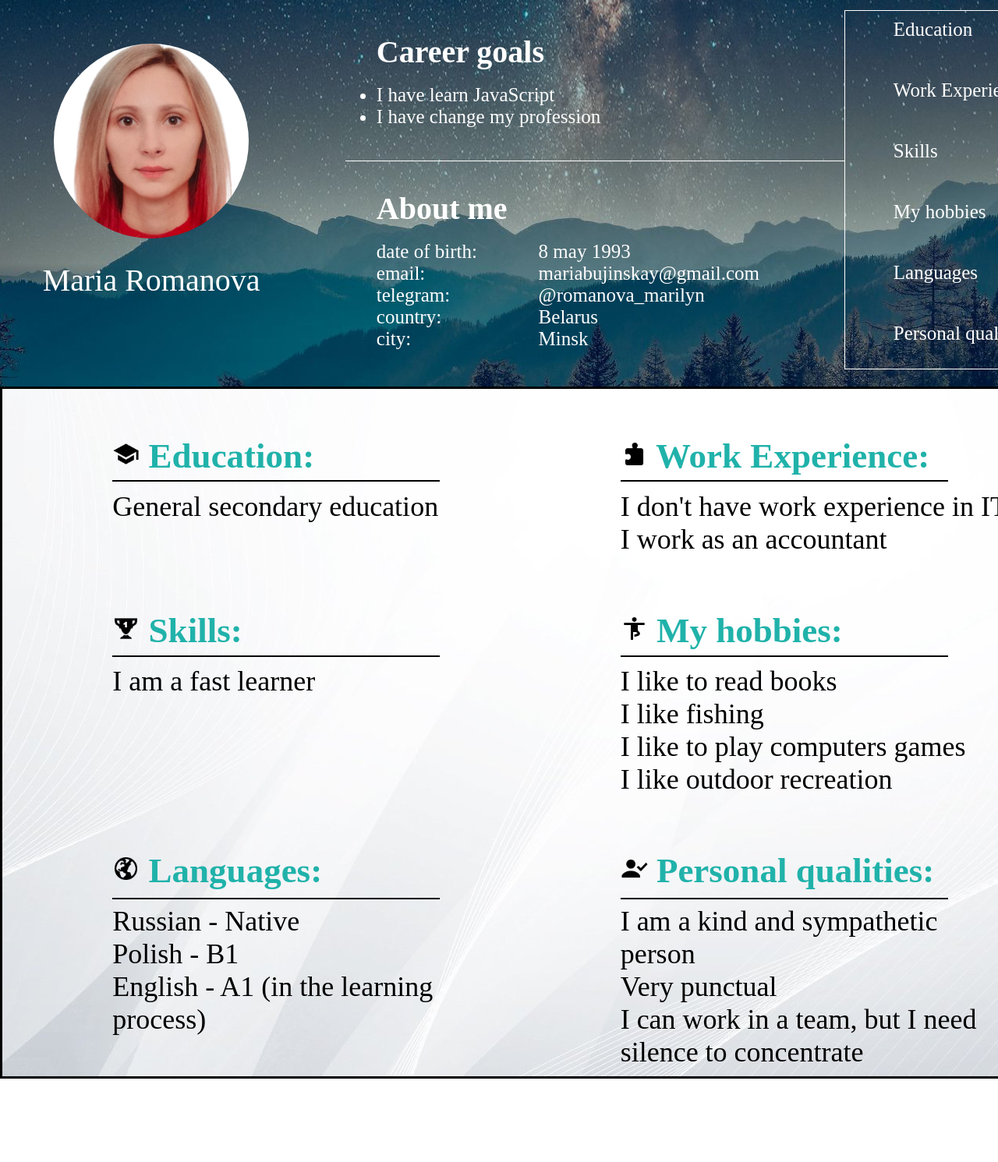
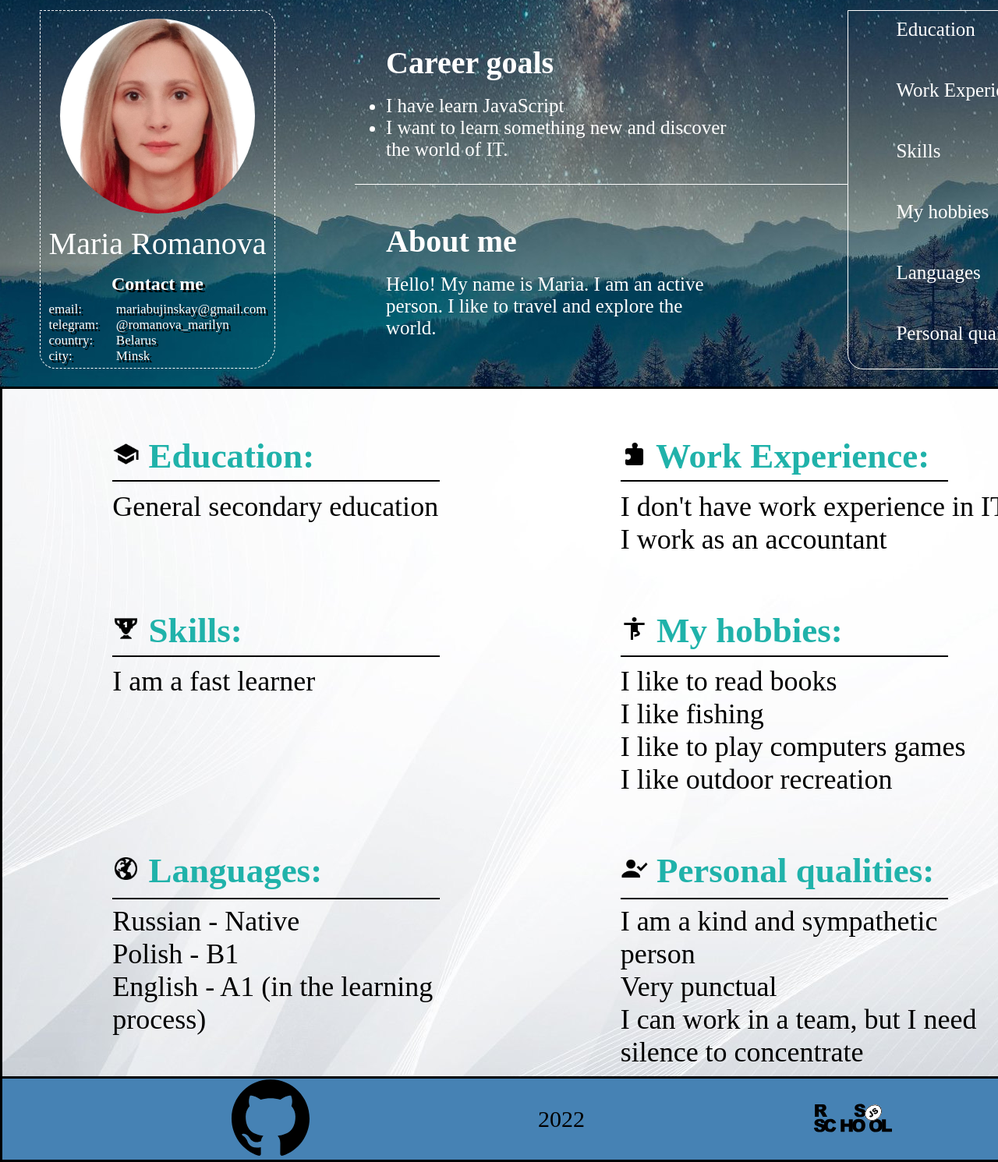
Before and after one commit to marilyn-ro/rsschool-cv, a plain HTML site: page index.html in a window 1280 px wide. Shown: the part 4-1495 px from the top of the page at 78% size. Before the commit the page ends 1388 px from the top, so only its background shows below. Drawn offline with Linux system fonts and the light colour scheme.

Commit message:
feat: add footer, add contact me, change about me

```diff
--- a/index.html
+++ b/index.html
@@ -9,40 +9,44 @@
   </head>
   <body>
     <header>
-      <div class="foto">
+      <section class="foto">
         <img src="./assets/img/IMG_6606.jpg" alt="foto" />
         <h1>Maria Romanova</h1>
-      </div>
+      <h2>Contact me</h2>
+      <section class="contact">
+        <div class="date">
+          <ul>
+            <li>email:</li>
+            <li>telegram:</li>
+            <li>country:</li>
+            <li>city:</li>
+          </ul>
+        </div>
+        <div class="date">
+          <ul>
+            <li>mariabujinskay@gmail.com</li>
+            <li>@romanova_marilyn</li>
+            <li>Belarus</li>
+            <li>Minsk</li>
+          </ul>
+        </div>
+      </section>
+      </section>
       <div class="info">
         <section class="goals">
           <h2>Career goals</h2>
           <br />
           <ul>
             <li>I have learn JavaScript</li>
-            <li>I have change my profession</li>
+            <li>I want to learn something new and discover the world of IT.</li>
           </ul>
         </section>
         <span class="line"></span>
         <div class="about-me">
-          <section class="name">
+          <section >
             <h2>About me</h2>
             <br />
-            <ul>
-              <li>date of birth:</li>
-              <li>email:</li>
-              <li>telegram:</li>
-              <li>country:</li>
-              <li>city:</li>
-            </ul>
-          </section>
-          <div class="data">
-            <ul>
-              <li>8 may 1993</li>
-              <li>mariabujinskay@gmail.com</li>
-              <li>@romanova_marilyn</li>
-              <li>Belarus</li>
-              <li>Minsk</li>
-            </ul>
+            <p>Hello! My name is Maria. I am an active person. I like to travel and explore the world.</p>
           </div>
         </div>
       </div>
@@ -66,7 +70,6 @@
         </ul>
       </nav>
     </header>
-
     <main>
       <section class="education" id="education">
         <h2 class="underline">
@@ -76,7 +79,6 @@
           />
           Education:
         </h2>
-
         <br />
         <ul>
           <li>General secondary education</li>
@@ -87,20 +89,17 @@
           <img src="./assets/icons/309082_puzzle_icon.png" alt="experience" />
           Work Experience:
         </h2>
-
         <br />
         <ul>
           <li>I don't have work experience in IT</li>
           <li>I work as an accountant</li>
         </ul>
       </section>
-
       <section class="skills" id="skills">
         <h2 class="underline">
           <img src="./assets/icons/309005_sport_trophy_icon.png" alt="skills" />
           Skills:
         </h2>
-
         <br />
         <ul>
           <li>I am a fast learner</li>
@@ -111,7 +110,6 @@
           <img src="./assets/icons/309000_sport_yoga_icon.png" alt="hobbies" />
           My hobbies:
         </h2>
-
         <br />
         <ul>
           <li>I like to read books</li>
@@ -128,7 +126,6 @@
           />
           Languages:
         </h2>
-
         <br />
         <ul>
           <li>Russian - Native</li>
@@ -144,7 +141,6 @@
           />
           Personal qualities:
         </h2>
-
         <br />
         <ul>
           <li>I am a kind and sympathetic person</li>
@@ -153,5 +149,14 @@
         </ul>
       </section>
     </main>
+    <footer>
+      <a href="https://github.com/marilyn-ro"
+        ><img src="./assets/icons/github.svg" alt="github"
+      /></a>
+      <p>2022</p>
+      <a href="https://rs.school/js/"
+        ><img src="./assets/icons/rs_school_js.svg" alt="rs-school-js"
+      /></a>
+    </footer>
   </body>
 </html>
--- a/style.css
+++ b/style.css
@@ -17,13 +17,32 @@ header {
   display: flex;
   flex-direction: column;
   align-items: center;
-  padding: 60px 0;
+  padding: 10px 0;
+  margin-top: 17px;
+  width: 300px;
+  height: 438px;
+  border: 1px dashed #fff;
+  border-radius: 0px 20px 30px;
 }
-.foto h1 {
-  padding: 30px 0;
+
+h1 {
+  padding: 15px 0;
   font-size: 40px;
   font-weight: 300;
-  color: white;
+  color: #fff;
+}
+
+.foto h2 {
+  display: flex;
+  text-shadow: 3px 3px #000000;
+}
+
+.contact {
+  display: flex;
+  margin-top: 9px;
+  width: 279px;
+  flex-direction: row;
+  justify-content: space-between;
 }
 
 header img {
@@ -32,15 +51,21 @@ header img {
   border-radius: 150px;
 }
 
+header p {
+  font-size: 25px;
+}
+
 .info {
   display: flex;
   position: relative;
   flex-direction: column;
   justify-content: center;
+  width: 530px;
 }
 
 .about-me {
   display: flex;
+  color: #fff;
 }
 
 .info section {
@@ -50,37 +75,37 @@ header img {
 .goals,
 .name,
 .data,
-.header-nav {
-  color: white;
+.header-nav,
+.foto {
+  color: #fff;
 }
 
-.name h2,
-.goals h2 {
+.goals h2,
+.about-me h2 {
   font-size: 40px;
 }
 
-.name ul,
 .goals ul,
-.data ul,
 .header-nav ul {
   font-size: 25px;
 }
 
-.about-me ul,
-.header-nav ul {
+.header-nav ul,
+.contact ul {
   list-style-type: none;
 }
 
-.data {
-  padding-top: 105px !important;
+.contact ul {
+  font-size: 17px;
+  text-shadow: 3px 3px #000000;
 }
 
 .line {
   position: absolute;
-  top: 210px;
-  width: 640px;
+  top: 240px;
+  width: 633px;
   height: 1px;
-  background-color: white;
+  background-color: #fff;
 }
 
 .header-nav {
@@ -91,7 +116,8 @@ header img {
   padding-top: 29px;
   width: 300px;
   height: 430px;
-  border: 1px solid white;
+  border: 1px solid #fff;
+  border-radius: 0px 20px 30px;
 }
 
 .header-nav ul li {
@@ -103,11 +129,10 @@ main {
   align-content: flex-start;
   margin: 0 auto;
   width: 1434px;
-  /* height: 500px; */
   justify-content: space-evenly;
   flex-direction: row;
   flex-wrap: wrap;
-  border: 3px solid black;
+  border: 3px solid #000000;
   background-image: url(./assets/img/backgroung.jpeg);
 }
 
@@ -118,7 +143,7 @@ main ul {
 
 main h2 {
   font-size: 45px;
-  color: lightseagreen;
+  color: #20b2aa;
 }
 
 main section {
@@ -159,7 +184,7 @@ main img {
   left: 0;
   right: 0;
   height: 2px;
-  background: black;
+  background: #000000;
 }
 
 .education .underline::after,
@@ -178,5 +203,27 @@ a {
 }
 
 a:hover {
-  color: goldenrod;
+  color: #daa520;
 }
+
+footer {
+  display: flex;
+  align-content: flex-start;
+  justify-content: space-evenly;
+  align-items: center;
+  margin: 0 auto;
+  width: 1434px;
+  border-bottom: 3px solid #000000;
+  border-left: 3px solid #000000;
+  border-right: 3px solid #000000;
+  background-color: #4682b4;
+}
+
+footer img {
+  width: 100px;
+  height: 100px;
+}
+
+footer p {
+  font-size: 30px;
+}
```
Also changed, not shown: assets/icons/github.svg (added), assets/icons/rs_school_js.svg (added).
